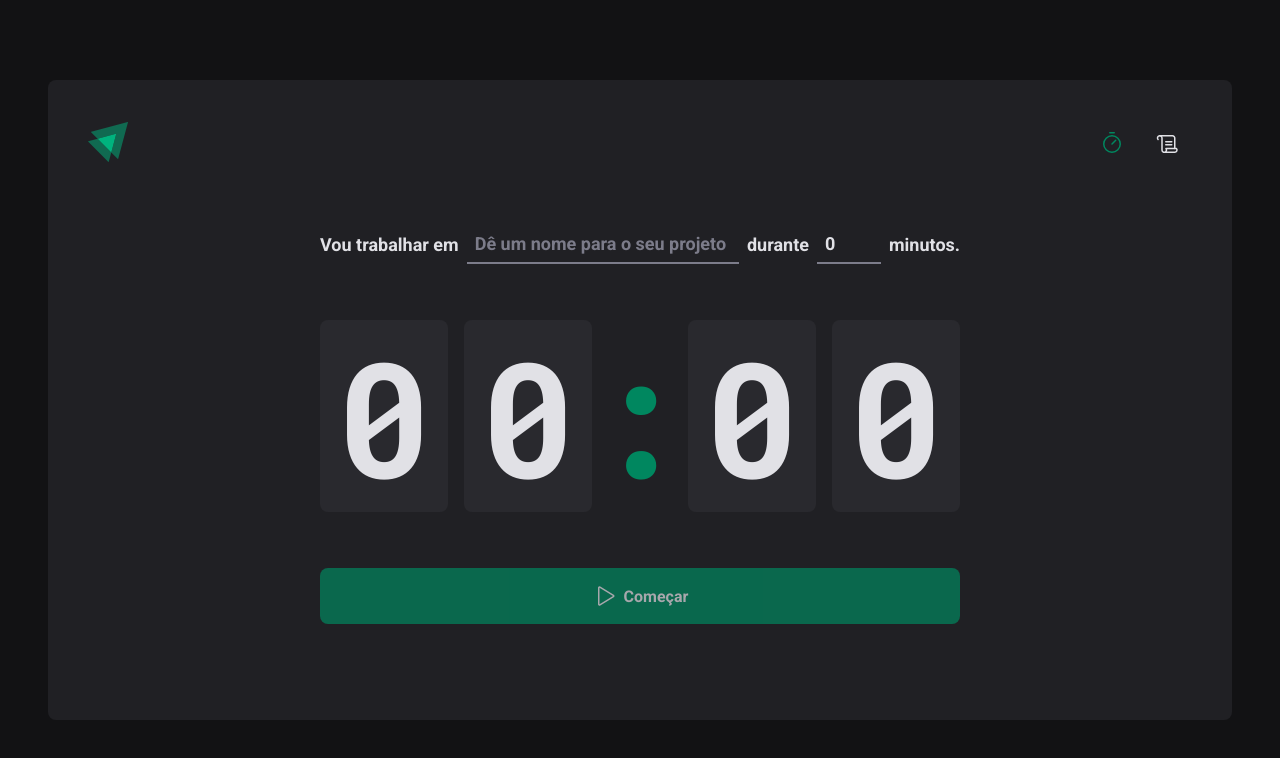
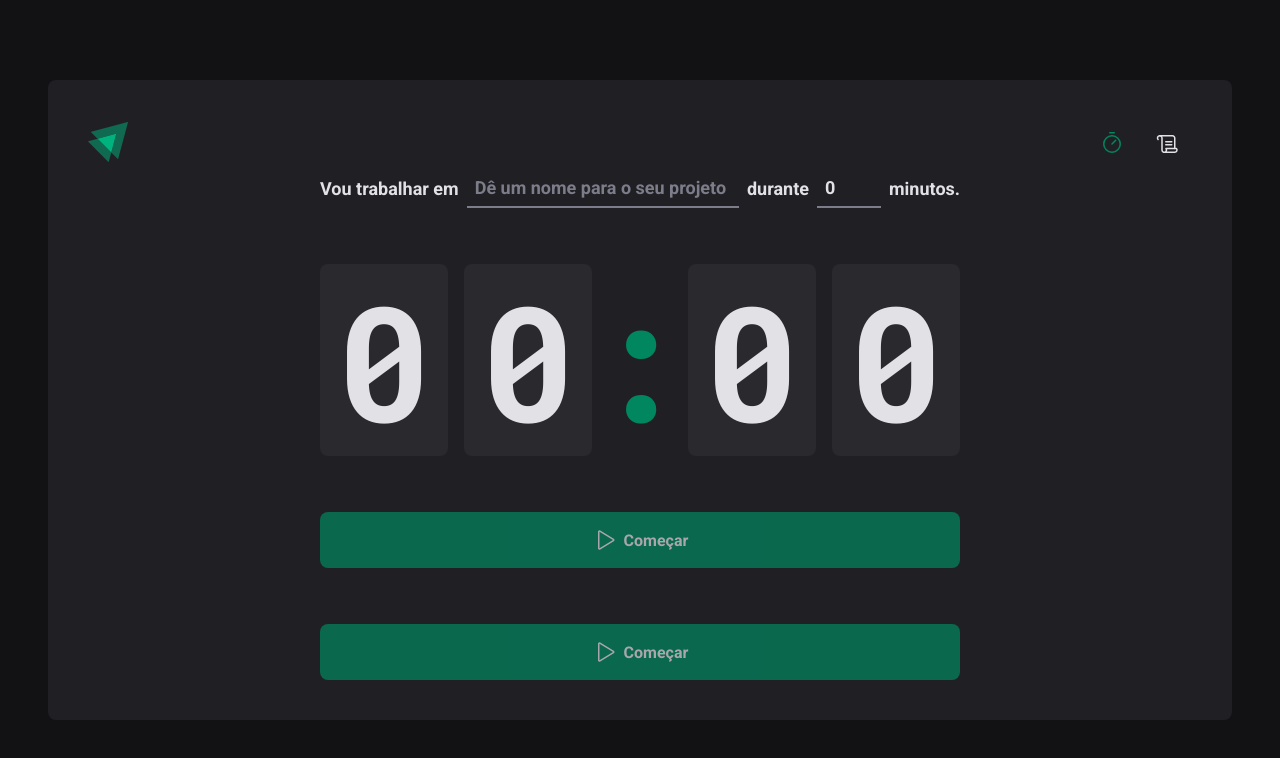
Before and after one commit to Marcelovqvd/2023_Rocketseat_React_Projeto02, a React (Vite) app: page / in a window 1280 px wide. Shown: the top 758 px of the page. Built offline with nearby package versions, Linux system fonts and the light colour scheme.

Commit message:
Interromper ciclo

```diff
--- a/src/pages/Home/index.tsx
+++ b/src/pages/Home/index.tsx
@@ -1,4 +1,4 @@
-import { Play } from "phosphor-react"
+import { HandPalm, Play } from "phosphor-react"
 import { useForm } from "react-hook-form"
 import { zodResolver } from "@hookform/resolvers/zod"
 import * as zod from "zod"
@@ -12,6 +12,7 @@
   MinutesAmountInput,
   Separator,
   StartCountdownButton,
+  StopCountdownButton,
   TaskInput,
 } from "./styles"
 
@@ -30,6 +31,7 @@
   task: string
   minutesAmount: number
   startDate: Date
+  interruptedDate?: Date
 }
 
 export function Home() {
@@ -79,6 +81,19 @@
     reset()
   }
 
+  function handleInterruptCycle() {
+    setCycles(
+      cycles.map((cycle) => {
+        if (cycle.id === activeCycleId) {
+          return { ...cycle, interruptedDate: new Date() }
+        } else {
+          return cycle
+        }
+      })
+    )
+    setActiveCycleId(null)
+  }
+
   const totalSeconds = activeCycle ? activeCycle.minutesAmount * 60 : 0
   const currentSeconds = activeCycle ? totalSeconds - amountSecondsPassed : 0
 
@@ -106,6 +121,7 @@
             id="task"
             list="task-suggestions"
             placeholder="Dê um nome para o seu projeto"
+            disabled={!!activeCycle}
             {...register("task")}
           />
 
@@ -124,6 +140,7 @@
             step={5}
             min={5}
             max={60}
+            disabled={!!activeCycle}
             {...register("minutesAmount", { valueAsNumber: true })}
           />
 
@@ -142,6 +159,17 @@
           <Play size={24} />
           Começar
         </StartCountdownButton>
+        {activeCycle ? (
+          <StopCountdownButton onClick={handleInterruptCycle} type="button">
+            <HandPalm size={24} />
+            Interromper
+          </StopCountdownButton>
+        ) : (
+          <StartCountdownButton disabled={isSubmitDisable} type="submit">
+            <Play size={24} />
+            Começar
+          </StartCountdownButton>
+        )}
       </form>
     </HomeContainer>
   )
--- a/src/pages/Home/styles.ts
+++ b/src/pages/Home/styles.ts
@@ -1,4 +1,4 @@
-import styled from 'styled-components'
+import styled from "styled-components"
 
 export const HomeContainer = styled.main`
   flex: 1;
@@ -22,7 +22,7 @@
   align-items: center;
   justify-content: center;
   gap: 0.5rem;
-  color: ${(props) => props.theme['gray-100']};
+  color: ${(props) => props.theme["gray-100"]};
   font-size: 1.125rem;
   font-weight: bold;
   flex-wrap: wrap;
@@ -32,19 +32,19 @@
   background: transparent;
   height: 2.5rem;
   border: 0;
-  border-bottom: 2px solid ${(props) => props.theme['gray-500']};
+  border-bottom: 2px solid ${(props) => props.theme["gray-500"]};
   font-weight: bold;
   font-size: 1.125rem;
   padding: 0 0.5rem;
-  color: ${(props) => props.theme['gray-100']};
+  color: ${(props) => props.theme["gray-100"]};
 
   &:focus {
     box-shadow: none;
-    border-color: ${(props) => props.theme['green-500']};
+    border-color: ${(props) => props.theme["green-500"]};
   }
 
   &::placeholder {
-    color: ${(props) => props.theme['gray-500']};
+    color: ${(props) => props.theme["gray-500"]};
   }
 `
 
@@ -61,23 +61,23 @@
 `
 
 export const CountdownContainer = styled.div`
-  font-family: 'Roboto Mono', monospace;
+  font-family: "Roboto Mono", monospace;
   font-size: 10rem;
   line-height: 8rem;
-  color: ${(props) => props.theme['gray-100']};
+  color: ${(props) => props.theme["gray-100"]};
 
   display: flex;
   gap: 1rem;
 
   span {
-    background: ${(props) => props.theme['gray-700']};
+    background: ${(props) => props.theme["gray-700"]};
     padding: 2rem 1rem;
     border-radius: 8px;
   }
 `
 export const Separator = styled.div`
   padding: 2rem 0;
-  color: ${(props) => props.theme['green-500']};
+  color: ${(props) => props.theme["green-500"]};
 
   width: 4rem;
   overflow: hidden;
@@ -85,7 +85,7 @@
   justify-content: center;
 `
 
-export const StartCountdownButton = styled.button`
+export const BaseCountdownButton = styled.button`
   width: 100%;
   border: 0;
   padding: 1rem;
@@ -94,21 +94,32 @@
   display: flex;
   align-items: center;
   justify-content: center;
+  color: ${(props) => props.theme["gray-100"]};
 
   gap: 0.5rem;
   font-weight: bold;
 
   cursor: pointer;
 
-  background: ${(props) => props.theme['green-500']};
-  color: ${(props) => props.theme['gray-100']};
-
   &:disabled {
     opacity: 0.7;
     cursor: not-allowed;
   }
+`
+
+export const StartCountdownButton = styled(BaseCountdownButton)`
+  background: ${(props) => props.theme["green-500"]};
+  color: ${(props) => props.theme["gray-100"]};
 
   &:not(:disabled):hover {
-    background: ${(props) => props.theme['green-700']};
+    background: ${(props) => props.theme["green-700"]};
   }
 `
+
+export const StopCountdownButton = styled(BaseCountdownButton)`
+  background: ${(props) => props.theme["red-500"]};
+
+  &:not(:disabled):hover {
+    background: ${(props) => props.theme["red-700"]};
+  }
+`
```
